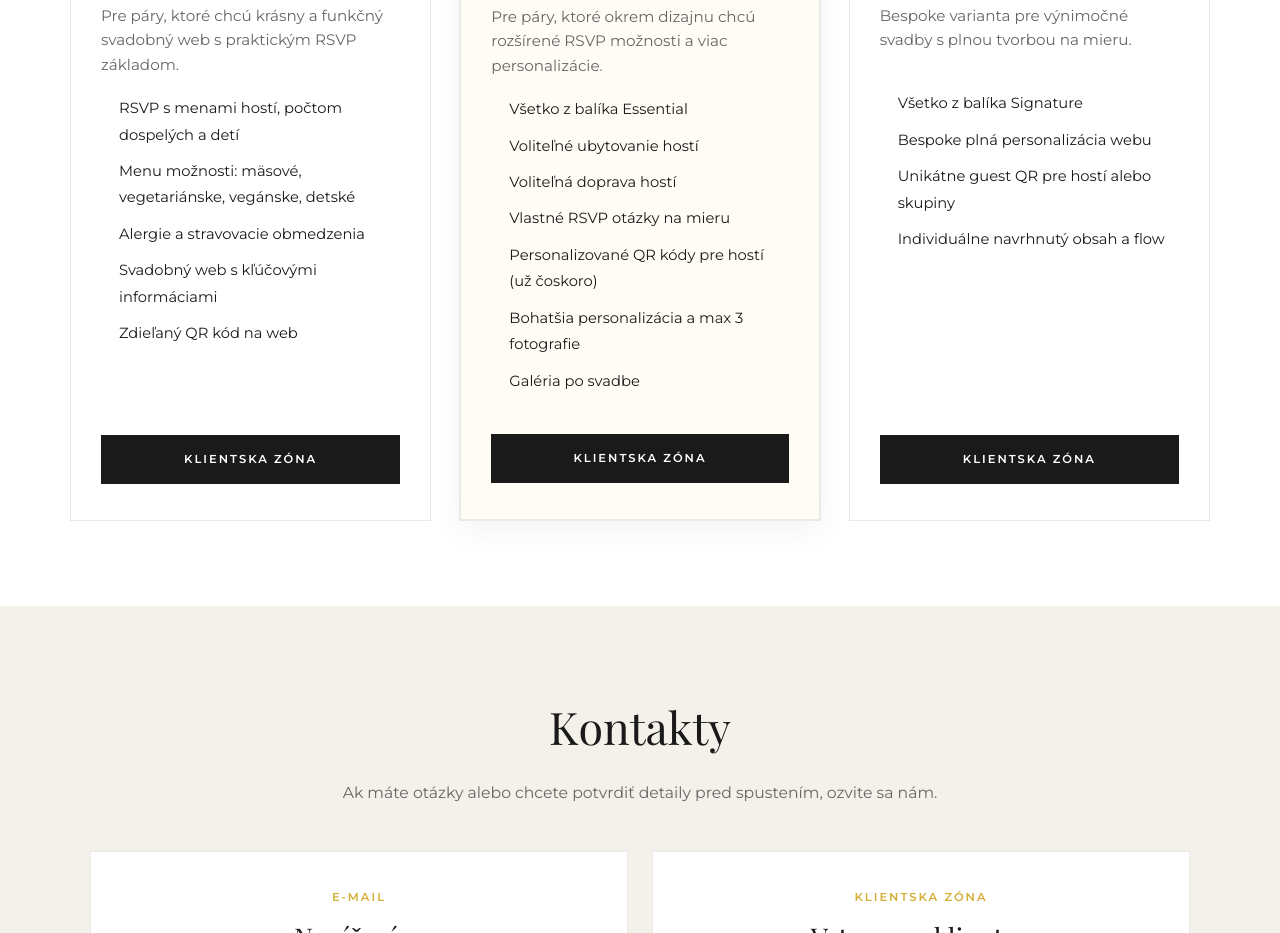
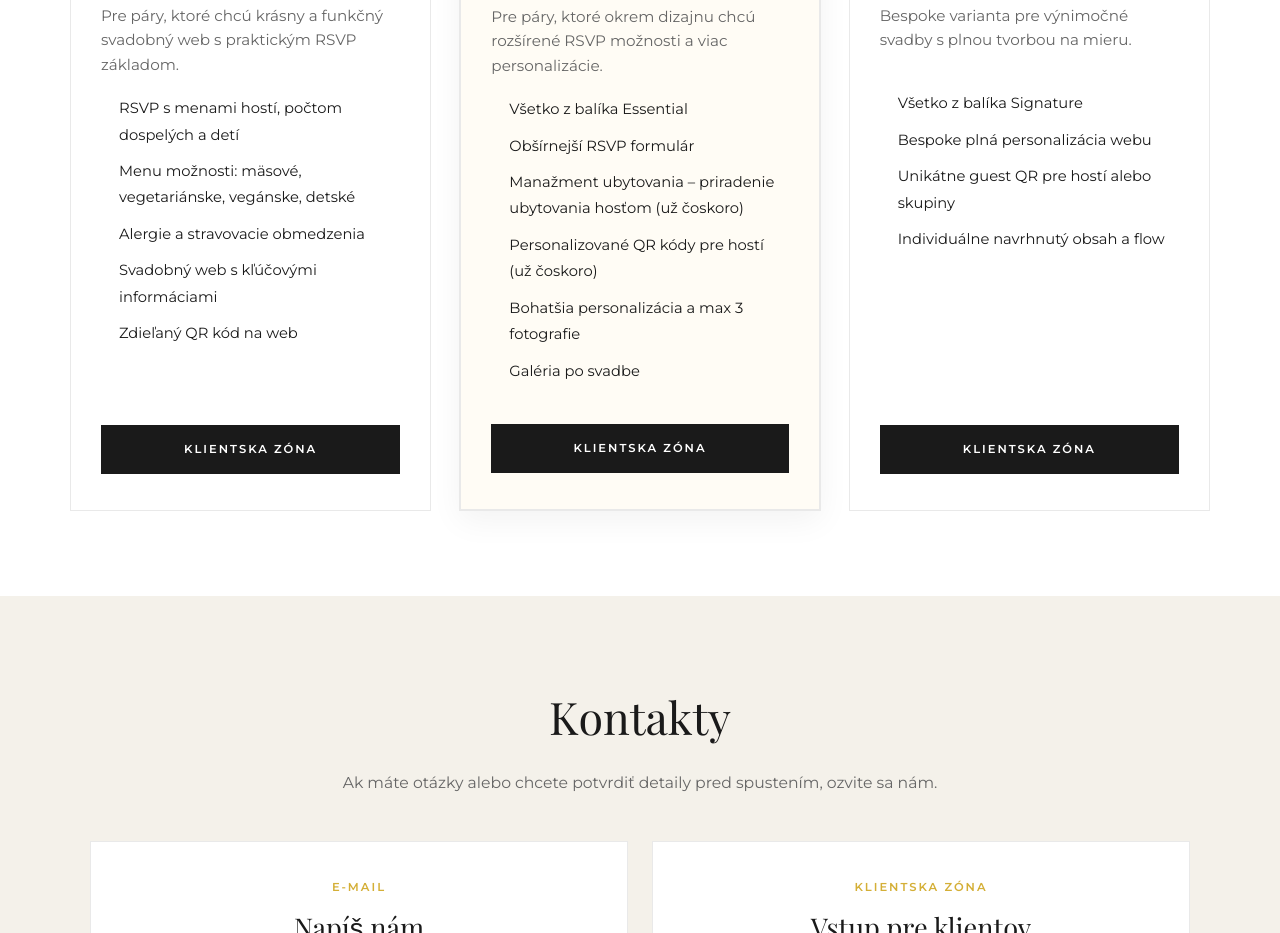
Before and after one commit to yesdaystudio/yesday-platform, a Next.js app: page / in a window 1280 px wide. Shown: the part 3400-4333 px from the top of the page. Built offline with nearby package versions, Linux system fonts and the light colour scheme.

Commit message:
Update Signature package features

```diff
--- a/app/page.js
+++ b/app/page.js
@@ -84,9 +84,8 @@ const PACKAGES = [
       'Pre páry, ktoré okrem dizajnu chcú rozšírené RSVP možnosti a viac personalizácie.',
     items: [
       'Všetko z balíka Essential',
-      'Voliteľné ubytovanie hostí',
-      'Voliteľná doprava hostí',
-      'Vlastné RSVP otázky na mieru',
+      'Obšírnejší RSVP formulár',
+      'Manažment ubytovania – priradenie ubytovania hosťom (už čoskoro)',
       'Personalizované QR kódy pre hostí (už čoskoro)',
       'Bohatšia personalizácia a max 3 fotografie',
       'Galéria po svadbe',
```
